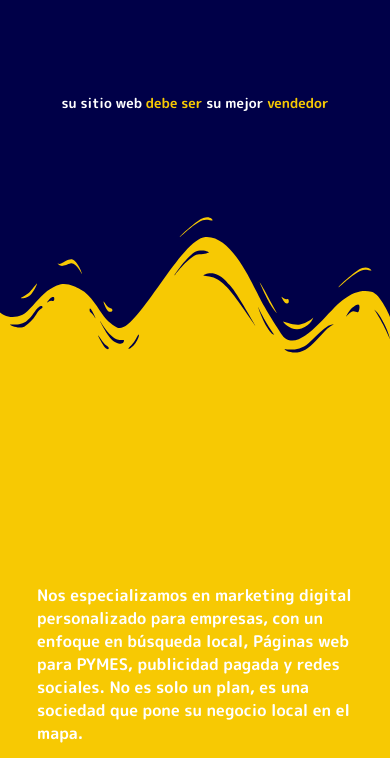
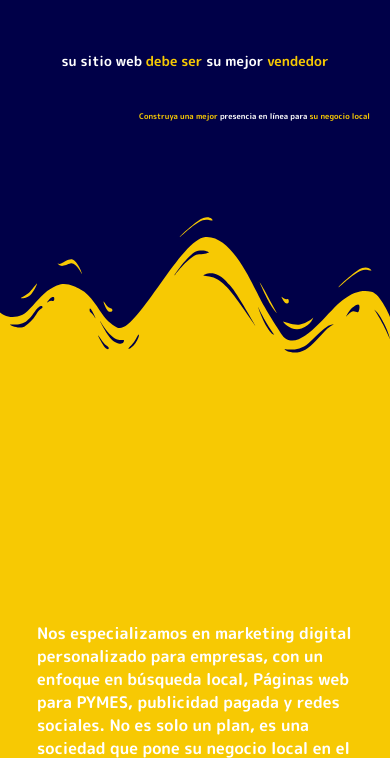
Before and after one commit to lerak/nextdigital, a Gatsby site: page / in a window 390 px wide. Shown: the part 48-806 px from the top of the page. Built offline with nearby package versions, Linux system fonts and the light colour scheme; Gatsby itself is replaced by a stand-in of ours.

Commit message:
added second title

```diff
--- a/src/components/header.css
+++ b/src/components/header.css
@@ -7,9 +7,10 @@ header {
   }
   .header{
     display: flex;
+    flex-direction: column;
     align-items: center;
-    justify-content: center;
-    height: 25%;
+    justify-content: flex-start;
+    height: 35%;
   }
 
   .menubar{
@@ -31,15 +32,47 @@ header {
 
   .header h1{
     font-size: 3.5vw ;
-    margin-top: 100px;
+    margin-top: 50px;
     text-align: center;
     font-family: 'M PLUS Rounded 1c', 'Arial Narrow', Arial, sans-serif;
     color: #fff;
   }
+.header div{
+  width: 100%;
+}
+  .header h3 {
+    align-self: flex-end;
+    margin-right: 20px;
+    font-size: 2vw;
+    margin-top: -29px;
+    text-align: right;
+    color: #fff;
+  }
+  .header h3 span{
+    color: #f7c903;
+  }
   .header h1 span {
     color: #f7c903;
   }
+@media(max-width: 930px){
+  .header h1 {
+    margin-top: 60px;
+  }
+  .header h3{
+    margin-top: 40px;
+  }
+}
+@media(max-width: 500px){
+  .header div{
+    margin-top: 10%;
+  }
+}
 
+@media(max-width: 309px){
+  .header div{
+    margin-top: 20%;
+  }
+}
 
 .headerContent {
   color: #fff;
@@ -69,7 +102,7 @@ header {
     justify-content: space-around;
     align-items: center;
     flex-wrap: wrap;
-    height: 50%;
+    height: 55%;
     background: #f7c903;
     padding-left: 5%;
     padding-right: 5%;
@@ -87,5 +120,11 @@ header {
 }
 
   .svg {
-    height: 25%;
+    height: 10%;
   }
+
+  @media(max-width: 1150px){
+    .svg {
+      height: 15%;
+    }
+  }
--- a/src/components/header.js
+++ b/src/components/header.js
@@ -13,7 +13,10 @@ const Header = ({ siteTitle }) => (
       {/* <Menu /> */}
       </div>
     <div className="header">
-      <h1>su sitio web <span>debe ser</span> su mejor <span>vendedor</span></h1>
+     <div>
+        <h1>su sitio web <span>debe ser</span> su mejor <span>vendedor</span></h1>
+        <h3><span>Construya una mejor</span> presencia en línea para <span>su negocio local</span></h3>
+      </div>
     </div>
     <div className="svg">
        <Svg />
--- a/src/components/svg.css
+++ b/src/components/svg.css
@@ -1,5 +1,5 @@
 .sectiondivsection14{
-    background: #000048;
+    background: #000;
     height: 20%;
     z-index: 99;
   }
```
